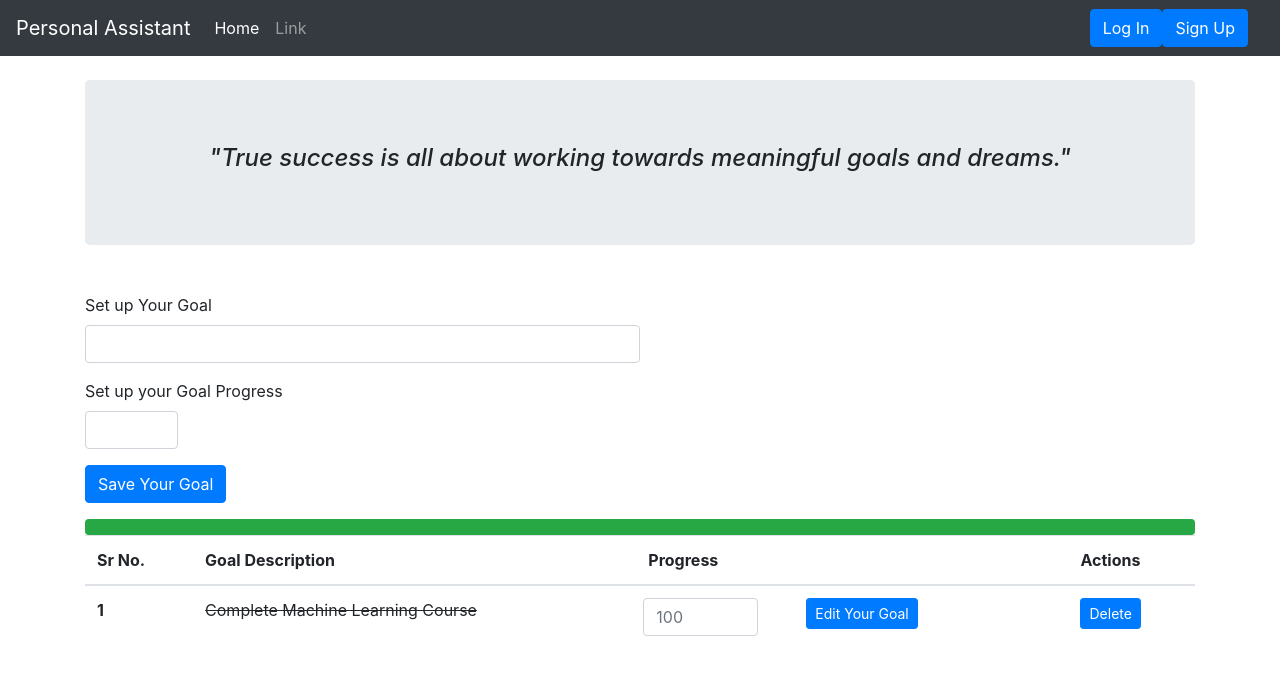
After one commit to mnarora/django_ecom, a Django app: page /goals/1/1 in a window 1280 px wide. The commit adds this page. Shown: the top 675 px of the page. Run offline with Django 3.2, Linux system fonts and the light colour scheme; data comes from the database, SQL or seed files in the repository; both versions use the stored data as it was after the commit; some libraries are stand-ins or nearby versions.

Commit message:
Implemented Goals Section

```diff
--- a/assistant/admin.py
+++ b/assistant/admin.py
@@ -2,8 +2,10 @@ from django.contrib import admin
 from .models import task
 from .models import todolist
 from .models import ExpenseInfo
+from .models import Goals
 
 admin.site.register(task)
 admin.site.register(todolist)
 admin.site.register(ExpenseInfo)
+admin.site.register(Goals)
 # Register your models here.
--- a/assistant/models.py
+++ b/assistant/models.py
@@ -22,3 +22,9 @@ class ExpenseInfo(models.Model):
     expense_cat = models.CharField(max_length=10, default = 'Others')
     def __str__(self):
         return self.expense_item
+
+class Goals(models.Model):
+    Goals_desc = models.CharField(max_length = 40)
+    Goals_prog = models.IntegerField(default = 0)
+    def __str__(self):
+        return self.Goals_desc
--- /dev/null
+++ b/assistant/templates/assistant/goals.html
@@ -0,0 +1,78 @@
+{% extends 'assistant/basic.html' %}
+{% block body %}
+<div class = "container mt-4">
+    <div class  = "jumbotron">
+        <h4 style = "text-align: center;"><i>&quotTrue success is all about working towards meaningful goals and dreams.&quot</i></h4>
+    </div>
+<form action = "/goals/0/add" method = 'POST'>
+    {% csrf_token %}
+
+      <div class="form-group mt-5">
+          <label for="title">Set up Your Goal</label>
+          <input type="text" class="form-control col-md-6" name = "title" id="title" aria-describedby="emailHelp" required>
+      </div>
+      <div class = "form-group">
+          <label for="goalprog">Set up your Goal Progress</label>
+          <input type="number" min = 0 max = 100 class = "form-control col-md-1" name = "goalprog" >
+      </div>
+      <div class="form-group">
+      <a href="#"><button class="btn btn-primary">Save Your Goal</button></a>
+    </div>
+    </form>
+    <div class="progress">
+        {% if perc <= 20 %}
+        <div class="progress-bar bg-danger" role="progressbar" style="width: {{perc}}%" aria-valuenow="100" aria-valuemin="0" aria-valuemax="100"></div>
+        {% elif  perc <= 60 %}
+        <div class="progress-bar bg-info" role="progressbar" style="width: {{perc}}%" aria-valuenow="100" aria-valuemin="0" aria-valuemax="100"></div>
+        {% else %}
+        <div class="progress-bar bg-success" role="progressbar" style="width: {{perc}}%" aria-valuenow="100" aria-valuemin="0" aria-valuemax="100"></div>
+        {% endif %}
+      </div>
+    <table class="table table-hover">
+        <thead>
+          <tr>
+            <th scope="col">Sr No.</th>
+            <th scope="col">Goal Description</th>
+            <th scope="col">Progress</th>
+            <th scope="col">Actions</th>
+          </tr>
+        </thead>
+        <tbody>
+        {% for i in tasklist %}
+          <tr>
+
+
+            <th scope="row">{{forloop.counter}}</th>
+            <td>
+                {% if i.Goals_prog == 100 %}
+                    <del>
+                {% endif %}
+                {{i.Goals_desc}}
+                {% if i.Goals_prog == 100 %}
+                    </del>
+                {% endif %}
+            </td>
+            <td>
+                <form action = "{% url 'goals' idz=forloop.counter typer='edit' %}" method = 'POST'>
+                    {% csrf_token %}
+                <div class = "form-row">
+                <div class = "form-group">
+                <input type="number" min = 0 max = 100 class = "form-control" name = "goalProg" placeholder="{{i.Goals_prog}}">
+                </div>
+                <div class="form-group ml-5">
+                    <a href="#"><button type = "submit" class = "btn btn-sm btn-primary">Edit Your Goal</button></a>
+                </div>
+            </div>
+        </form>
+            </td>
+            <td>
+                <a href="{% url 'goals' idz=forloop.counter typer='del' %}"><button class="btn btn-sm btn-primary">Delete</button></a></td>
+          </tr>
+
+        {% endfor %}
+
+        </tbody>
+
+      </table>
+</div>
+{% endblock %}
--- a/assistant/templates/assistant/index.html
+++ b/assistant/templates/assistant/index.html
@@ -10,7 +10,7 @@
             <div class="col-sm-4">
                 <div class="card-group" >
 
-                <a href = "{% url 'Expense' idz=0 typer='none2' %}"><img class="card-img-top" src="media/{{i.task_ima}}" alt="Card image cap"></a>
+                <a href = "{% url 'goals' idz=0 typer='none2' %}"><img class="card-img-top" src="media/{{i.task_ima}}" alt="Card image cap"></a>
                 <div class="card-body">
                     <h5 class="card-title">{{i.task_name}}</h5>
                     <p class="card-text">{{i.task_desc}}</p>
--- a/assistant/urls.py
+++ b/assistant/urls.py
@@ -10,4 +10,5 @@ urlpatterns = [
     path('signup', views.Signup, name = 'SignUp'),
     path('logout', views.Logout, name = 'LogOut'),
     path('expense/<int:idz>/<str:typer>', views.Expense, name = 'Expense'),
+    path('goals/<int:idz>/<str:typer>', views.goals, name = 'goals'),
 ]
--- a/assistant/views.py
+++ b/assistant/views.py
@@ -4,6 +4,7 @@ from django.http import HttpResponse
 from .models import task
 from .models import todolist
 from .models import ExpenseInfo
+from .models import Goals
 from django.contrib import messages
 from django.contrib.auth.models import User
 from django.contrib.auth import login, logout, authenticate
@@ -17,7 +18,6 @@ def assistant(request):
     return render(request, 'assistant/index.html', params)
 
 def todoList(request, idz, typer):
-    print(typer)
     if request.POST and typer == 'add':
         mtitle = request.POST.get('title', 'default')
         mdescription = request.POST.get('description', 'default')
@@ -108,3 +108,30 @@ def Expense(request, idz, typer):
     plt.savefig('media/assistant/images/expense.jpg')
     params ={'tasklist' : tasks, 'pie' : len(emp)}
     return render(request, 'assistant/expense.html', params)
+
+def goals(request, idz, typer):
+    if request.POST and typer == 'add':
+        goal_name  = request.POST.get('title', 'default')
+        goal_prog = request.POST.get('goalprog', 'default')
+        goal = Goals(Goals_desc = goal_name, Goals_prog = goal_prog)
+        goal.save()
+    if request.POST and typer == 'edit':
+        a = Goals.objects.all()
+        b = Goals.objects.get(Goals_desc = a[idz - 1].Goals_desc)
+        b.Goals_prog = request.POST.get('goalProg')
+        b.save()
+    if typer == 'del' and len(Goals.objects.all()) != 0:
+        a = Goals.objects.all()
+        a[idz - 1].delete()
+    if typer == 'clear':
+        a = Goals.objects.all()
+        a.delete()
+    tasks = Goals.objects.all()
+
+    sum = 0
+    if len(tasks) != 0:
+        for i in tasks:
+            sum += i.Goals_prog
+        sum /= len(tasks)
+    params ={'tasklist' : tasks, 'perc':sum}
+    return render(request, 'assistant/goals.html', params)
```
Also changed, not shown: assistant/migrations/0014_goals.py (added), db.sqlite3, default.png (deleted), media/assistant/images/expense.jpg.
